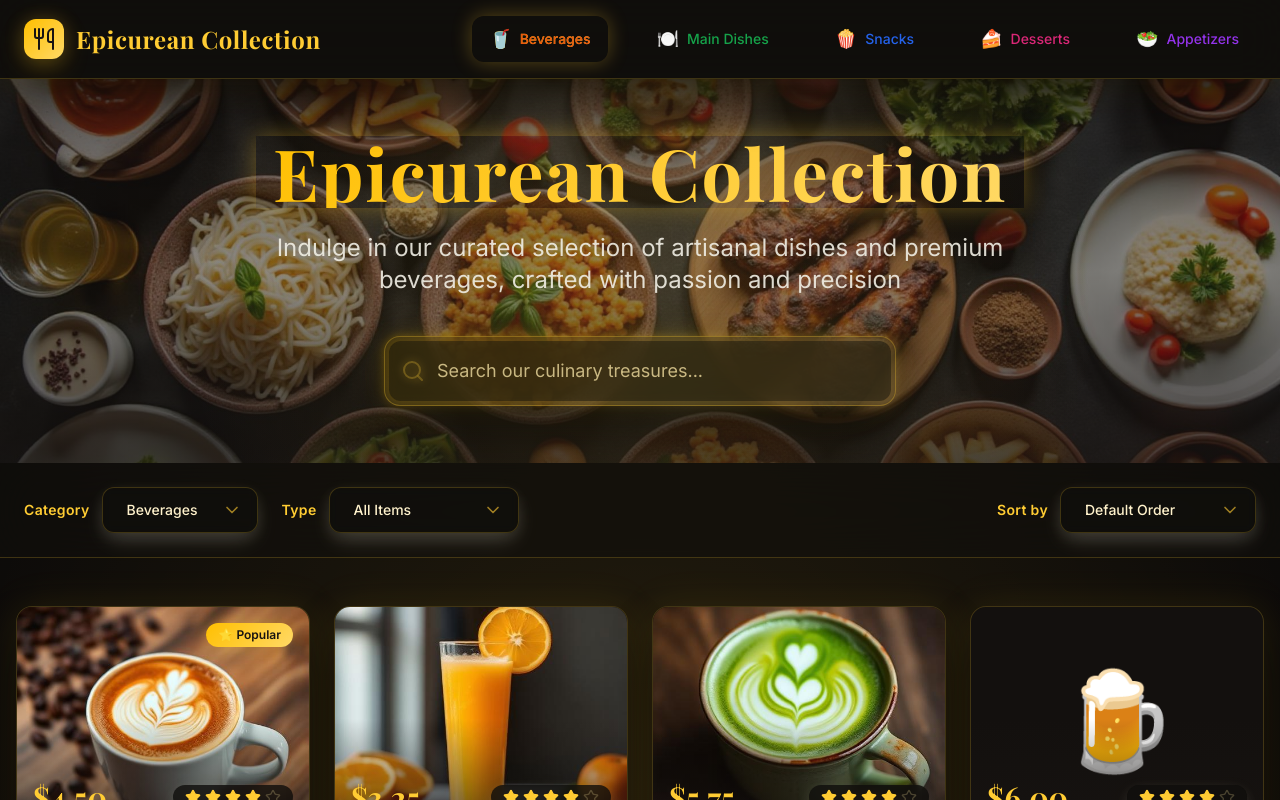
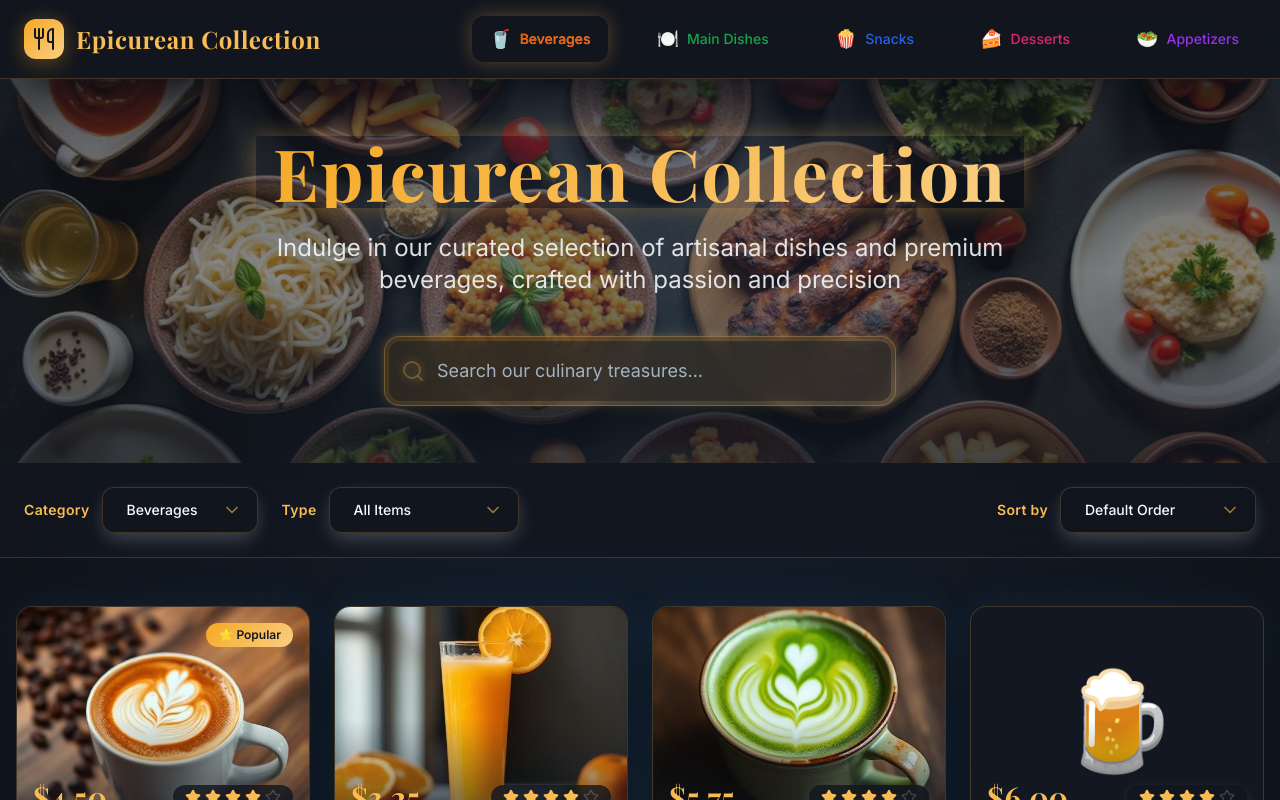
Before and after one commit to jacson03/bolt, a React (Vite) app: page / in a window 1280 px wide. Shown: the top 800 px of the page. Built offline with nearby package versions, Linux system fonts and the light colour scheme.

Commit message:
Refine design with modern palettes
Apply modern color palettes and design principles.

```diff
--- a/src/index.css
+++ b/src/index.css
@@ -6,97 +6,97 @@
 
 @layer base {
   :root {
-    /* Core Background & Text */
-    --background: 20 14% 4%;
-    --foreground: 45 100% 90%;
+    /* Modern Professional Core Colors */
+    --background: 220 26% 8%;
+    --foreground: 210 40% 98%;
 
-    /* Card & Surface Colors */
-    --card: 20 14% 6%;
-    --card-foreground: 45 100% 90%;
+    /* Modern Card & Surface Colors */
+    --card: 220 26% 10%;
+    --card-foreground: 210 40% 95%;
 
     /* Popover & Overlay */
-    --popover: 20 14% 8%;
-    --popover-foreground: 45 100% 88%;
+    --popover: 220 26% 12%;
+    --popover-foreground: 210 40% 92%;
 
-    /* Primary Brand Colors */
-    --primary: 45 100% 60%;
-    --primary-foreground: 20 14% 4%;
+    /* Modern Primary Brand - Sophisticated Blue */
+    --primary: 210 100% 65%;
+    --primary-foreground: 220 26% 8%;
 
-    /* Secondary Colors */
-    --secondary: 20 14% 12%;
-    --secondary-foreground: 45 100% 85%;
+    /* Contemporary Secondary Colors */
+    --secondary: 220 20% 14%;
+    --secondary-foreground: 210 40% 88%;
 
-    /* Muted Colors */
-    --muted: 20 14% 10%;
-    --muted-foreground: 45 40% 65%;
+    /* Modern Muted Colors */
+    --muted: 220 20% 12%;
+    --muted-foreground: 210 20% 70%;
 
-    /* Accent Colors */
-    --accent: 20 14% 14%;
-    --accent-foreground: 45 100% 85%;
+    /* Modern Accent - Elegant Teal */
+    --accent: 195 90% 55%;
+    --accent-foreground: 220 26% 8%;
 
-    /* Luxury Color Palette */
-    --luxury: 20 14% 8%;
-    --luxury-foreground: 45 100% 88%;
+    /* Luxury Color Palette - Modern Navy */
+    --luxury: 220 26% 10%;
+    --luxury-foreground: 210 40% 90%;
 
-    /* Gold Accents */
-    --gold: 45 100% 60%;
-    --gold-foreground: 20 14% 4%;
+    /* Modern Gold/Amber Accents */
+    --gold: 38 92% 65%;
+    --gold-foreground: 220 26% 8%;
 
-    /* Pearl/Cream */
-    --pearl: 45 30% 92%;
-    --pearl-foreground: 20 14% 15%;
+    /* Contemporary Pearl/Cream */
+    --pearl: 210 20% 96%;
+    --pearl-foreground: 220 26% 15%;
 
-    /* Destructive */
-    --destructive: 0 84% 60%;
-    --destructive-foreground: 45 100% 90%;
+    /* Modern Destructive */
+    --destructive: 0 75% 60%;
+    --destructive-foreground: 210 40% 98%;
 
     /* Form Elements */
-    --border: 20 14% 20%;
-    --input: 20 14% 16%;
-    --ring: 45 100% 60%;
+    --border: 220 20% 18%;
+    --input: 220 20% 16%;
+    --ring: 210 100% 65%;
 
-    /* Premium Gradients */
-    --luxury-gradient: linear-gradient(135deg, hsl(20 14% 4%) 0%, hsl(20 14% 8%) 50%, hsl(20 14% 12%) 100%);
-    --gold-gradient: linear-gradient(135deg, hsl(45 100% 50%) 0%, hsl(45 100% 60%) 50%, hsl(45 100% 70%) 100%);
-    --pearl-gradient: linear-gradient(135deg, hsl(45 30% 88%) 0%, hsl(45 30% 92%) 50%, hsl(45 30% 96%) 100%);
-    --premium-glow: radial-gradient(circle at center, hsl(45 100% 60% / 0.1) 0%, transparent 70%);
+    /* Modern Premium Gradients */
+    --luxury-gradient: linear-gradient(135deg, hsl(220 26% 8%) 0%, hsl(220 26% 12%) 50%, hsl(220 20% 16%) 100%);
+    --gold-gradient: linear-gradient(135deg, hsl(38 92% 55%) 0%, hsl(38 92% 65%) 50%, hsl(38 92% 75%) 100%);
+    --pearl-gradient: linear-gradient(135deg, hsl(210 20% 92%) 0%, hsl(210 20% 96%) 50%, hsl(210 20% 98%) 100%);
+    --premium-glow: radial-gradient(circle at center, hsl(210 100% 65% / 0.08) 0%, transparent 70%);
 
-    /* Premium Shadows */
-    --shadow-luxury: 0 25px 50px -12px hsl(20 14% 2% / 0.8), 0 0 40px hsl(45 100% 60% / 0.1);
-    --shadow-gold: 0 10px 30px -5px hsl(45 100% 50% / 0.3), 0 0 20px hsl(45 100% 60% / 0.2);
-    --shadow-pearl: 0 10px 25px -5px hsl(45 30% 85% / 0.2), 0 5px 15px hsl(45 30% 80% / 0.1);
-    --shadow-premium: 0 20px 40px -10px hsl(20 14% 2% / 0.6), 0 0 30px hsl(45 100% 60% / 0.08);
+    /* Modern Premium Shadows */
+    --shadow-luxury: 0 25px 50px -12px hsl(220 26% 2% / 0.8), 0 0 40px hsl(210 100% 65% / 0.1);
+    --shadow-gold: 0 10px 30px -5px hsl(38 92% 50% / 0.3), 0 0 20px hsl(38 92% 65% / 0.2);
+    --shadow-pearl: 0 10px 25px -5px hsl(210 20% 85% / 0.2), 0 5px 15px hsl(210 20% 80% / 0.1);
+    --shadow-premium: 0 20px 40px -10px hsl(220 26% 2% / 0.6), 0 0 30px hsl(210 100% 65% / 0.08);
 
     /* Border Radius */
     --radius: 0.75rem;
 
-    /* Sidebar */
-    --sidebar-background: 20 14% 6%;
-    --sidebar-foreground: 45 100% 85%;
-    --sidebar-primary: 45 100% 60%;
-    --sidebar-primary-foreground: 20 14% 4%;
-    --sidebar-accent: 20 14% 10%;
-    --sidebar-accent-foreground: 45 100% 85%;
-    --sidebar-border: 20 14% 18%;
-    --sidebar-ring: 45 100% 60%;
+    /* Modern Sidebar */
+    --sidebar-background: 220 26% 10%;
+    --sidebar-foreground: 210 40% 88%;
+    --sidebar-primary: 210 100% 65%;
+    --sidebar-primary-foreground: 220 26% 8%;
+    --sidebar-accent: 220 20% 14%;
+    --sidebar-accent-foreground: 210 40% 88%;
+    --sidebar-border: 220 20% 18%;
+    --sidebar-ring: 210 100% 65%;
   }
 
   .dark {
-    /* Enhanced dark mode with deeper luxury */
-    --background: 20 14% 2%;
-    --foreground: 45 100% 92%;
-    --card: 20 14% 4%;
-    --card-foreground: 45 100% 90%;
-    --popover: 20 14% 6%;
-    --popover-foreground: 45 100% 88%;
-    --secondary: 20 14% 8%;
-    --secondary-foreground: 45 100% 85%;
-    --muted: 20 14% 6%;
-    --muted-foreground: 45 40% 70%;
-    --accent: 20 14% 10%;
-    --accent-foreground: 45 100% 88%;
-    --border: 20 14% 15%;
-    --input: 20 14% 12%;
+    /* Enhanced modern dark mode */
+    --background: 220 26% 4%;
+    --foreground: 210 40% 98%;
+    --card: 220 26% 6%;
+    --card-foreground: 210 40% 95%;
+    --popover: 220 26% 8%;
+    --popover-foreground: 210 40% 92%;
+    --secondary: 220 20% 10%;
+    --secondary-foreground: 210 40% 88%;
+    --muted: 220 20% 8%;
+    --muted-foreground: 210 20% 75%;
+    --accent: 195 90% 55%;
+    --accent-foreground: 220 26% 4%;
+    --border: 220 20% 15%;
+    --input: 220 20% 12%;
   }
 }
 
```
